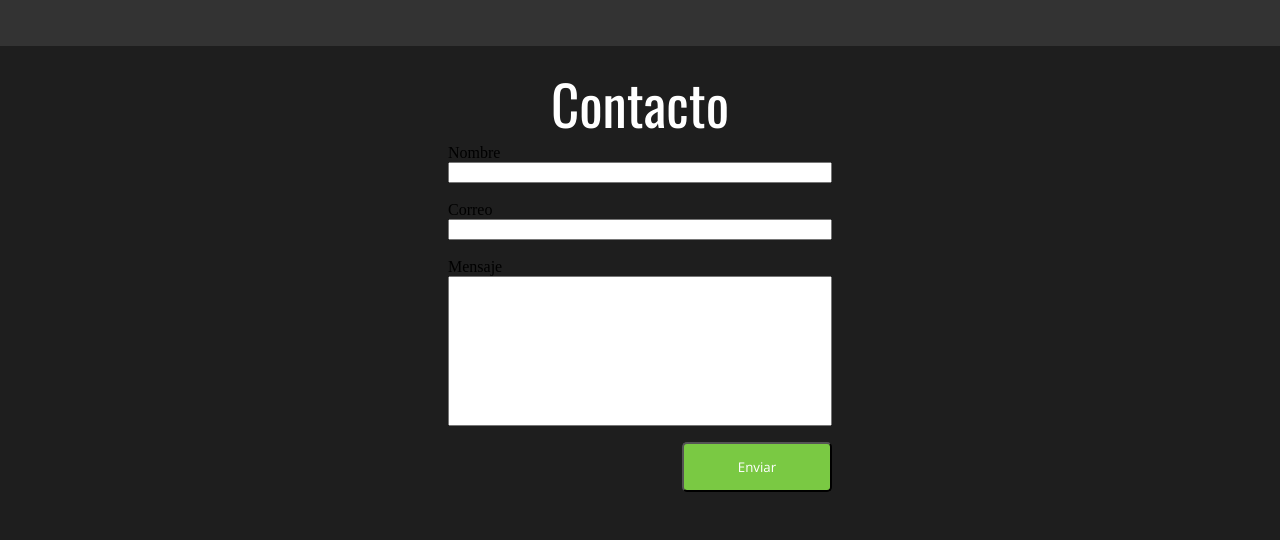
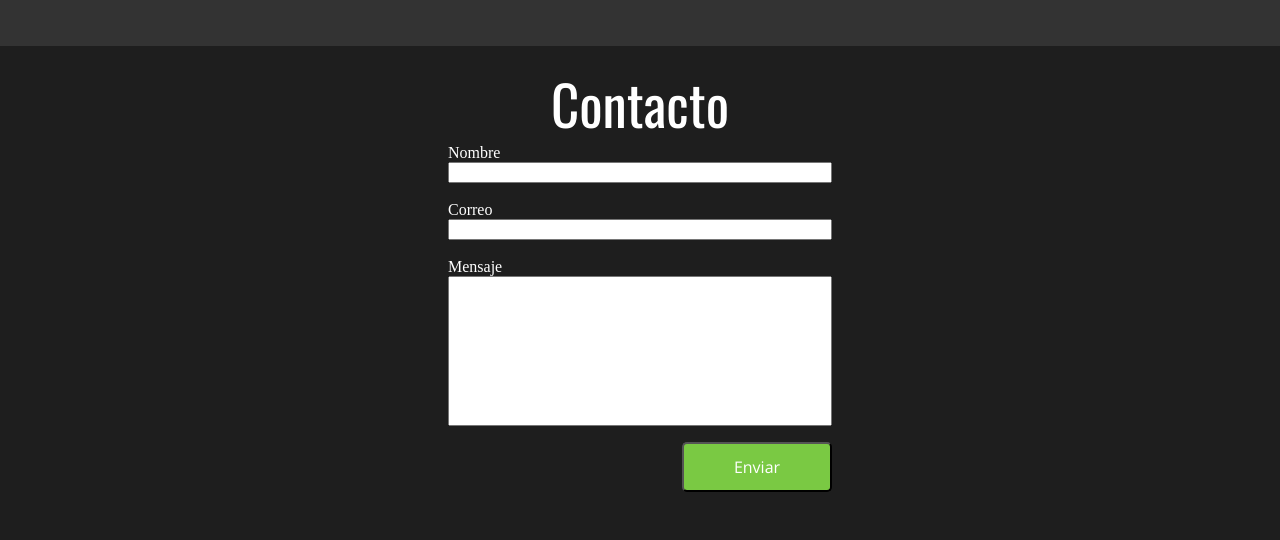
Before and after one commit to cbascordoba/accesibilidad, a plain HTML site: page index.html in a window 1280 px wide. Shown: the part 1414-1954 px from the top of the page. Drawn offline with nearby package versions, Linux system fonts and the light colour scheme.

Commit message:
22. Se evidencia el contraste

```diff
--- a/index.html
+++ b/index.html
@@ -72,8 +72,8 @@
     <footer class="contact-section">
       <h2 class="header">Contacto</h2>
       <form class="form-container">
-        Nombre<input type="text" aria-label="Nombre"/> <br />
-        Correo<input type="text" aria-label="Correo"/> <br />
+       <p class="form-label">Nombre</p><input type="text" aria-label="Nombre"/> <br />
+       <p class="form-label">Correo</p> <input type="text" aria-label="Correo"/> <br />
         <div class="message-input">Mensaje<input type="text" /> <br /></div>
         <button class="send-button">Enviar</button>
       </form>
--- a/styles.css
+++ b/styles.css
@@ -93,6 +93,11 @@ nav{
  text-decoration: none;
  color: var(--blanco);
 }
+
+.nav-item a:hover{
+  color: var(--gris-oscuro);
+  cursor: pointer;
+}
 .nav-item {
   align-items: center;
   border-radius: 5px;
@@ -101,6 +106,7 @@ nav{
   height: 30px;
   justify-content: center;
   width: 33%;
+
 }
 
 .nav-item:hover {
@@ -110,6 +116,7 @@ nav{
 .intro {
   margin: 24px 196px 0;
   font-family: var(--secondary-font);
+  color: var(--blanco);
 }
 
 .social-media {
@@ -217,6 +224,7 @@ input {
   margin-bottom: 48px;
   width: 150px;
   margin-left: auto;
+  font-size: 16px;
 }
 
 .notification {
@@ -267,3 +275,7 @@ input {
   margin: 16px;
   width: 550px;
 }
+
+.form-label,.message-input{
+  color: var(--blanco);
+}
```
